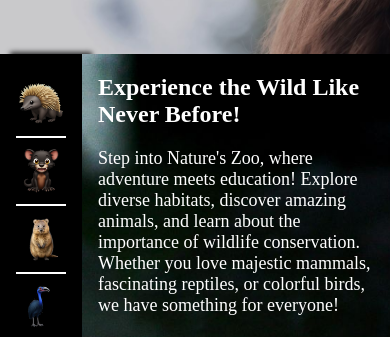
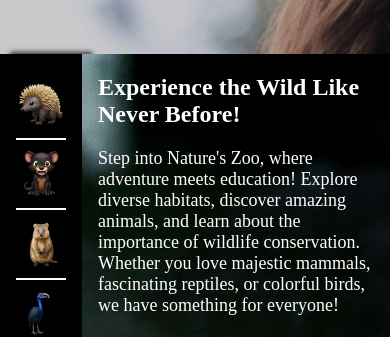
Before and after one commit to Svpriyaa2808/zoo_react, a React (Vite) app: page / in a window 390 px wide. Shown: the part 546-883 px from the top of the page. Built offline with nearby package versions, Linux system fonts and the light colour scheme; a web font is replaced by a local one.

Commit message:
fixing icon height in sidebar

```diff
--- a/src/components/Sidebar/sidebar.module.css
+++ b/src/components/Sidebar/sidebar.module.css
@@ -1,5 +1,5 @@
 .sidebar {
-   margin: 0;
+    margin: 0;
     flex-basis: 25%;
     box-shadow: 10px -2px 5px 0px rgba(0,0,0,0.75);
     padding: 16px;
@@ -19,6 +19,7 @@
 
 .animal_name {
     margin: 8px 16px;
+    padding: 8px;
     font-size: 1.2rem;
     margin-left: 48px;
     font-weight: 700;
@@ -34,7 +35,7 @@
     opacity: 1;
     color: white;
     border-radius: 10px;
-    max-height: 50px;
+    min-height: 50px;
     margin: 8px;
     box-shadow: 2px 2px 2px 2px;
 }
@@ -53,7 +54,7 @@
 
     .sidebar_menu {
         border-bottom: 2px solid white;
-        min-height: 60px;
+        min-height: 70px;
     }
 
     .animal_name {
```
